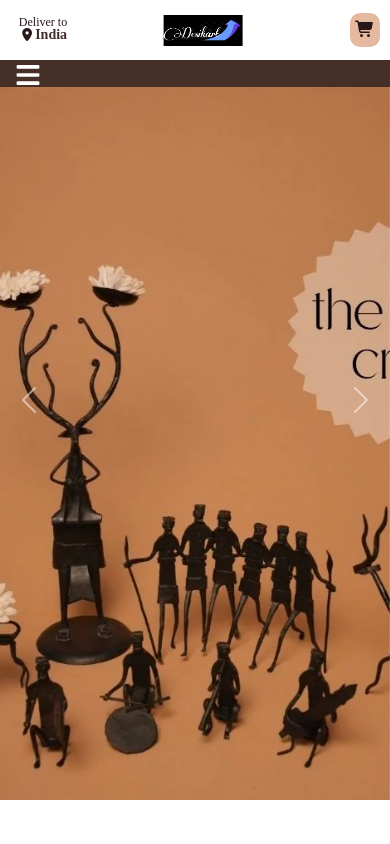
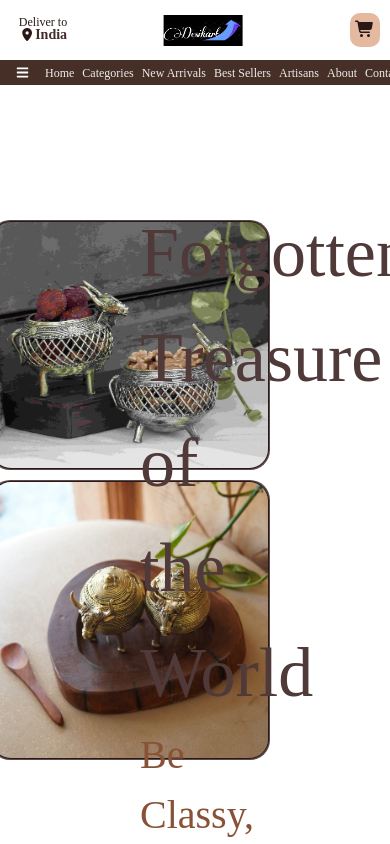
Before and after one commit to VermaPurnima27/Karkrita, a React (Vite) app: page / in a window 390 px wide. Built offline with nearby package versions, Linux system fonts and the light colour scheme; the HTML template or start-up script is replaced by a standard one.

Commit message:
hero section complete

```diff
--- a/src/App.jsx
+++ b/src/App.jsx
@@ -1,8 +1,10 @@
 import React from 'react'
 import Navbar from './Component/Navbar';
 import Secondnav from './Component/Secondnav';
-//import About from './Component/About';
-import Home from './Component/Home';
+import About from './Component/About';
+// import CategorySection from './Component/CategorySection';
+
+//import Home from './Component/Home';
 
  //import Signin from './Component/Signin';
 //import Signup from './Component/Signup'
@@ -15,10 +17,12 @@ export default function App() {
    <>
       <Navbar/>
       <Secondnav/>
-      {/*<About/>*/}
+      <About/>
+      {/* <CategorySection /> */}
+
     {/*<Signin/>*/}
       {/*<Signup/>*/}
-      <Home/>
+      {/* {<Home/>} */}
     </>
 
 
--- a/src/Component/About.css
+++ b/src/Component/About.css
@@ -1,12 +1,13 @@
 *{
 
-    font-family: Arial, Helvetica, sans-serif;
+    font-family: 'Playfair Display', serif;/*  Arial ,Helvetica, sans-serif; */
     background: fixed;
     box-sizing: border-box;
 
+
 }
 
-body{
+ body{
 
     justify-content: center;
     align-items: center;
@@ -15,7 +16,7 @@ body{
 .container{
    position: fixed;
    top: 100px;
-   right: 70px;
+   right: 50px;
     width:800px;
     height: 900px;
     display: grid;
@@ -30,9 +31,9 @@ body{
 .box1{
     position: absolute;
     top: 90px;
-    left: 20px;
-    height: 350px;
-    width: 350px;
+    left: 160px;
+    height: 280px;
+    width: 280px;
     background-color: rgb(92, 73, 73);
     border: 1px solid transparent;
     border-radius: 20px;
@@ -41,11 +42,11 @@ body{
 
 .box2{
     position: absolute;
-    top: 130px;
+    top: 120px;
     right: 70px;
     background-color: rgb(92, 73, 73);
-    height: 280px;
-    width: 350px;
+    height: 250px;
+    width: 280px;
     border: 1px solid transparent;
     border-radius: 20px;
 
@@ -54,11 +55,11 @@ body{
 
 .box3{
     position: absolute;
-    bottom:170px ;
-    left: 20px;
+    bottom:270px ;
+    left: 160px;
     background-color: rgb(92, 73, 73);
-    height: 280px;
-    width: 350px;
+    height: 250px;
+    width: 280px;
     border: 1px solid transparent;
     border-radius: 20px;
 
@@ -66,11 +67,11 @@ body{
 
 .box4{
     position: absolute;
-    bottom: 130px;
+    bottom: 240px;
     right: 70px;
-    height: 350px;
-    width: 350px;
-    background-color: rgb(92, 73, 73);
+    height: 280px;
+    width: 280px;
+    background-color: rgb(92, 73, 73);/*#452f26*/
     border: 1px solid transparent;
     border-radius: 20px;
 
@@ -80,8 +81,8 @@ body{
 .title{
     display: flexbox;
     position: fixed;
-    bottom: 190px;
-    left:170px;
+    top: 50px;
+    left:120px;
 
     height: 70vh;
     width: 40vw;
@@ -92,9 +93,10 @@ body{
 }
 
 .content{
- font-size: 80px;
- color: rgb(79, 57, 57);
- font-family:'Times New Roman', Times, serif;
+ font-size: 70px;
+ color:   rgb(79, 57, 57);
+ font-family:'Playfair Display', serif;
+ /* 'Times New Roman', Times, serif; */
 }
 
 .title p{
@@ -105,9 +107,19 @@ body{
 
 .para{
     font-size: 22px;
+    color: #3e332a;
     font-family: 'Times New Roman', Times, serif;
 }
 
 .title-btn{
-    background-color:#8B5E3C;
+    background-color:#e6b692;
+    color: rgb(52, 33, 33);
+    font-size: 18px;
+     border: 2px solid rgb(70, 44, 44);
+
 }
+
+.title-btn:hover{
+    border: 2px solid rgb(70, 44, 44);
+    font-size: 16px;
+}
--- a/src/Component/About.jsx
+++ b/src/Component/About.jsx
@@ -9,6 +9,7 @@ import bastarart51 from './image/bastarart51.webp';
 
 export default function About() {
   return (
+    <>
     <div>
       <div className="container">
         <div className="box1" >
@@ -36,6 +37,11 @@ export default function About() {
            <br />
         <button className='title-btn'>know more</button>
       </div>
+
+
+
+
     </div>
+    </>
   )
 }
--- /dev/null
+++ b/src/Component/CategorySection.css
@@ -0,0 +1,54 @@
+.categorySection{
+
+    width:100%;
+    padding:60px 8%;
+    background:#fffaf6;
+}
+
+.categorySection h2{
+
+    text-align:center;
+    font-size:35px;
+    margin-bottom:40px;
+    color:#452f26;
+    font-family:'Playfair Display',serif;
+}
+
+.categoryContainer{
+
+    display:grid;
+    grid-template-columns:repeat(3,1fr);
+    gap:30px;
+}
+
+.categoryCard{
+
+    background:white;
+    border-radius:12px;
+    overflow:hidden;
+    cursor:pointer;
+    transition:.3s;
+    box-shadow:0 5px 15px rgba(0,0,0,.12);
+}
+
+.categoryCard:hover{
+
+    transform:translateY(-8px);
+    box-shadow:0 10px 25px rgba(0,0,0,.25);
+}
+
+.categoryCard img{
+
+    width:100%;
+    height:220px;
+    object-fit:cover;
+}
+
+.categoryCard h3{
+
+    text-align:center;
+    padding:18px;
+    color:#452f26;
+    font-size:22px;
+    font-family:'Playfair Display',serif;
+}
--- /dev/null
+++ b/src/Component/CategorySection.jsx
@@ -0,0 +1,67 @@
+import React from "react";
+import "./CategorySection.css";
+
+import iron from "../image/iron.jpg";
+import saree from "../image/saree.jpg";
+import dhokra from "../image/dhokra.jpg";
+import terracotta from "../image/terracotta.jpg";
+import bamboo from "../image/bamboo.jpg";
+import painting from "../image/painting.jpg";
+
+export default function CategorySection() {
+
+  const categories = [
+    {
+      id: 1,
+      name: "Iron Craft",
+      image: iron,
+    },
+    {
+      id: 2,
+      name: "Banarasi Saree",
+      image: saree,
+    },
+    {
+      id: 3,
+      name: "Dhokra Art",
+      image: dhokra,
+    },
+    {
+      id: 4,
+      name: "Terracotta",
+      image: terracotta,
+    },
+    {
+      id: 5,
+      name: "Bamboo Craft",
+      image: bamboo,
+    },
+    {
+      id: 6,
+      name: "Madhubani Painting",
+      image: painting,
+    },
+  ];
+
+  return (
+    <section className="categorySection">
+
+      <h2>Shop by Category</h2>
+
+      <div className="categoryContainer">
+
+        {categories.map((item) => (
+          <div className="categoryCard" key={item.id}>
+
+            <img src={item.image} alt={item.name} />
+
+            <h3>{item.name}</h3>
+
+          </div>
+        ))}
+
+      </div>
+
+    </section>
+  );
+}
--- a/src/Component/Home.css
+++ b/src/Component/Home.css
@@ -1,15 +1,95 @@
 
 
 .home-carousel{
-    margin-top:0px;
+    margin-top:140px;
 }
 
 .carousel-item{
-    height:800px;
+    height:500px;
 }
 
 .carousel-item img{
     width:100%;
-    height:850px;
+    height:600px;
     object-fit:cover;
 }
+
+@media (max-width:1200px){6
+    .home-carousel{
+        margin-top:100px;
+    }
+
+    .carousel-item{
+        height:500px;
+    }
+
+    .carousel-item img{
+        width:100%;
+        height:500px;
+        object-fit:cover;
+    }
+}
+
+
+@media (max-width:1100px){
+
+    .home-carousel{
+        margin-top:100px;
+    }
+
+    .carousel-item{
+        height:500px;
+    }
+
+    .carousel-item img{
+        width:100%;
+        height:500px;
+        object-fit:cover;
+    }
+}
+
+
+
+@media (max-width:990px){
+
+    .home-carousel{
+        margin-top:97px;
+    }
+
+    .carousel-item{
+        height:600px;
+    }
+
+    .carousel-item img{
+        width:100%;
+        height:500px;
+        object-fit:cover;
+    }
+}
+
+@media (max-width:799px){
+
+    .home-carousel{
+        margin-top:95px;
+    }
+
+
+}
+
+@media (max-width:990px){
+
+    .home-carousel{
+        margin-top:90px;
+    }
+
+
+}
+
+@media (max-width:530px){
+
+    .home-carousel{
+        margin-top:85px;
+    }
+
+
+}
--- a/src/Component/Secondnav.css
+++ b/src/Component/Secondnav.css
@@ -143,8 +143,14 @@
     display: flex;
     align-items: center;
 
-    padding: 0 20px;
+    padding: 0 10px;
     z-index: 999;
+
+    overflow-x: auto;
+    overflow-y: hidden;
+    white-space: nowrap;
+
+    scrollbar-width: none;
 }
 
 
@@ -155,6 +161,7 @@
     font-size:24px;
 
     cursor:pointer;
+    margin-bottom: 3px;
 
 
 }
@@ -181,7 +188,6 @@
 
     transition:.3s;
     font-family: 'Playfair Display', serif;
-
 }
 
 .menuLinks a:hover{
@@ -264,33 +270,19 @@
 
 
 
-@media(max-width:799px){
 
-.menuLinks{
-
-    display:none;
-
-}
-
-.secondNavbar{
-
-    justify-content:flex-start;
-
-}
-
-}
 
 @media (max-width:1100px){
 
     .secondNavbar {
        top: 75px;
-       height: 35px;
+       height: 33px;
 
     }
 
     .menuIcon{
-    font-size:20px;
-}
+        font-size: 22px;
+    }
 
 .menuLinks a{
     font-size: 16px;
@@ -298,7 +290,7 @@
 
 }
 
-@media (max-width: 992px) {
+@media (max-width: 990px) {
 
     .secondNavbar {
         padding: 0 15px;
@@ -319,26 +311,71 @@
 @media (max-width: 799px) {
 
     .secondNavbar {
-        height: 29px;
+        height: 30px;
         justify-content: flex-start;
 
     }
 
-    .menuLinks {
-        display: none;
+    .menuIcon{
+        font-size: 18px;
     }
 
-    .menuIcon {
-        font-size: 26px;
-    }
+
+
 }
 
+
+@media (max-width:570px){
+
+    .secondNavbar{
+        top: 60px;
+        height: 30px;
+
+    }
+
+    .menuIcon{
+        font-size: 15px;
+    }
+
+    .menuLinks a {
+        font-size: 13px;
+    }
+
+}
 
 @media (max-width:530px){
 
     .secondNavbar{
         top: 60px;
         height: 27px;
+
     }
 
+    .menuLinks{
+        gap:10px;
+    }
+
+    .menuIcon{
+        margin-left: 1px;
+    }
 }
+
+@media (max-width:400px){
+
+    .secondNavbar{
+        top: 60px;
+        height: 25px;
+    }
+
+    .menuLinks a {
+        font-size: 12px;
+        margin-left: -2px;
+        gap: 11px;
+    }
+
+    .menuIcon{
+       font-size: 13px;
+       /* margin-bottom: 4px; */
+
+    }
+}
```
